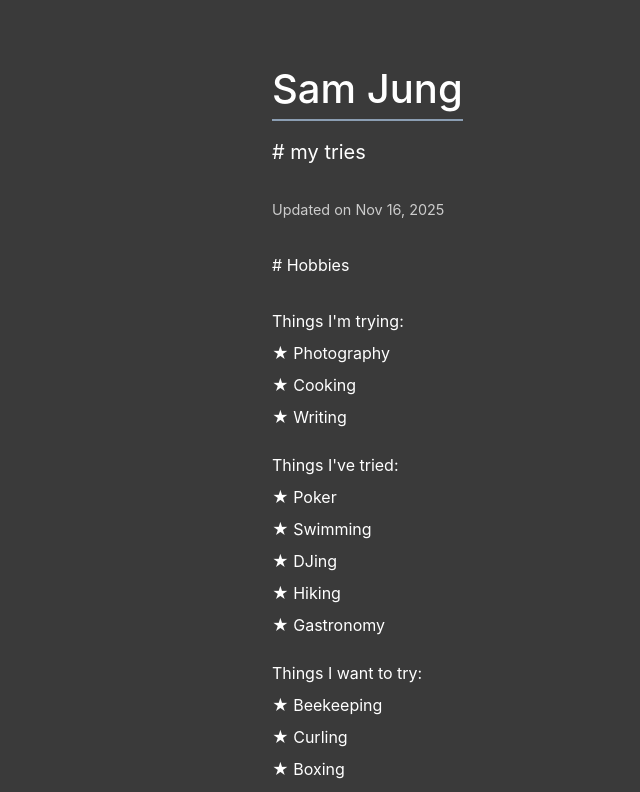
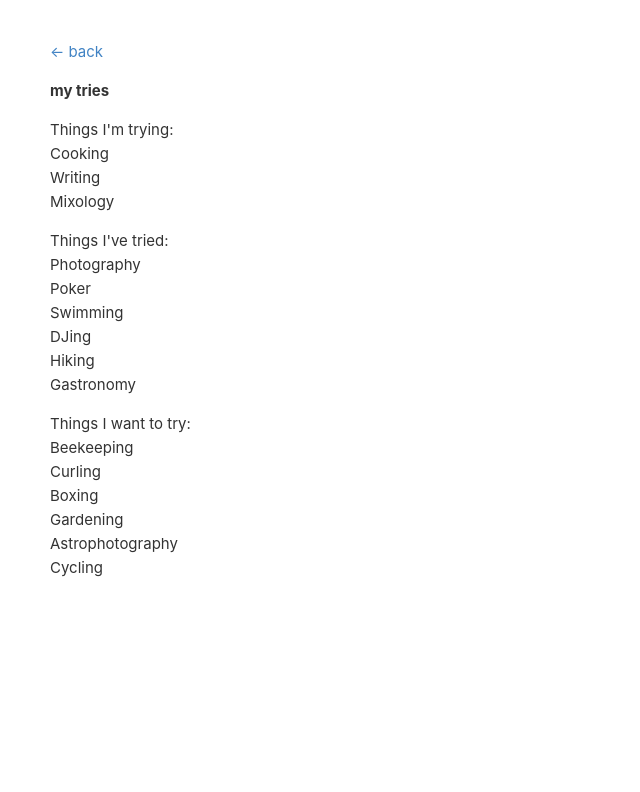
Before and after one commit to sammjung/sam-website, a React (Vite) app: page /hobbies in a window 1280 px wide. Shown: the top 792 px of the page, without its empty margins (0-640 px from the left). Built offline with nearby package versions, Linux system fonts and the light colour scheme.

Commit message:
ujpdated website

```diff
--- a/src/index.css
+++ b/src/index.css
@@ -1,132 +1,23 @@
-:root {
-  font-family: -apple-system, BlinkMacSystemFont, 'Segoe UI', Roboto, Oxygen, Ubuntu, Cantarell, 'Open Sans', 'Helvetica Neue', sans-serif;
-  line-height: 1.5;
-  font-weight: 400;
-  color: #ffffff;
-  background-color: #3a3a3a;
-}
-
 body {
+  font-family: -apple-system, BlinkMacSystemFont, 'Segoe UI', Helvetica, Arial, sans-serif;
+  max-width: 600px;
   margin: 0;
-  display: flex;
-  min-width: 320px;
-  min-height: 100vh;
-}
-
-#root {
-  max-width: 800px;
-  width: 100%;
-  margin: 0 auto;
-  padding: 1rem;
-  text-align: left;
-  box-sizing: border-box;
-}
-
-@media (min-width: 768px) {
-  #root {
-    padding: 2rem;
-  }
-}
-
-h1 {
-  font-size: 2rem;
-  margin-bottom: 0.5rem;
-  font-weight: 500;
-  word-wrap: break-word;
-}
-
-@media (min-width: 768px) {
-  h1 {
-    font-size: 2.5rem;
-  }
-}
-
-h2 {
-  font-size: 1.1rem;
-  font-weight: normal;
-  margin-bottom: 2rem;
-  word-wrap: break-word;
-}
-
-@media (min-width: 768px) {
-  h2 {
-    font-size: 1.25rem;
-  }
-}
-
-h3 {
-  font-size: 1rem;
-  font-weight: normal;
-  margin-bottom: 0.5rem;
-  color: #ffffff;
-}
-
-ul {
-  margin: 0;
-  padding: 0;
-}
-
-li {
-  margin-bottom: 0.5rem;
-  word-wrap: break-word;
-}
-
-em {
-  font-style: italic;
-  color: #cccccc;
+  padding: 40px 50px;
+  line-height: 1.6;
+  font-size: 15px;
+  color: #333;
+  background: #fff;
 }
 
 a {
+  color: #4183c4;
   text-decoration: none;
-  border-bottom: 2px solid #8b9eb3;
-  color: inherit;
-  padding-bottom: 1px;
-  word-wrap: break-word;
-  display: inline-block;
-  line-height: 1.4;
 }
 
 a:hover {
-  background-color: #8b9eb3;
+  text-decoration: underline;
 }
 
-::selection {
-  background-color: #7b61ff;
-  color: white;
+p {
+  margin: 0 0 1em 0;
 }
-
-footer {
-  margin-top: 3rem;
-  font-size: 0.9rem;
-  color: #cccccc;
-}
-
-/* Hobbies page specific styles */
-h4 {
-  font-size: 1rem;
-  font-weight: normal;
-  margin: 1.5rem 0 0.5rem 0;
-  color: #ffffff;
-}
-
-.post-date {
-  color: #cccccc;
-  font-size: 0.9rem;
-  margin: 0.5rem 0 2rem 0;
-}
-
-/* Mobile-specific adjustments */
-@media (max-width: 480px) {
-  li {
-    margin-bottom: 1rem;
-  }
-
-  a {
-    padding: 0 2px;
-  }
-
-  .footer-content {
-    flex-direction: column;
-    gap: 0.5rem;
-  }
-}
--- a/src/pages/Hobbies.tsx
+++ b/src/pages/Hobbies.tsx
@@ -3,49 +3,33 @@ import { Link } from 'react-router-dom'
 function Hobbies() {
   return (
     <div>
-      <h1>
-        <Link to="/" style={{ borderBottom: '2px solid #8b9eb3', display: 'inline-block', paddingBottom: '2px', maxWidth: '100%' }}>
-          Sam Jung
-        </Link>
-      </h1>
+      <p><Link to="/">← back</Link></p>
 
-      <h2 style={{ color: '#ffffff' }}># my tries</h2>
-      <p className="post-date">Updated on Nov 16, 2025</p>
+      <p><strong>my tries</strong></p>
 
-      <h3># Hobbies</h3>
+      <p>Things I'm trying:<br />
+        Cooking<br />
+        Writing<br />
+        Mixology
+      </p>
 
-      <div style={{ maxWidth: '100%', overflow: 'hidden' }}>
-        <h4>Things I'm trying:</h4>
-        <ul style={{ listStyleType: 'none', padding: 0 }}>
-          <li>★ Photography</li>
-          <li>★ Cooking</li>
-          <li>★ Writing</li>
-        </ul>
+      <p>Things I've tried:<br />
+        Photography<br />
+        Poker<br />
+        Swimming<br />
+        DJing<br />
+        Hiking<br />
+        Gastronomy
+      </p>
 
-        <h4>Things I've tried:</h4>
-        <ul style={{ listStyleType: 'none', padding: 0 }}>
-          <li>★ Poker</li>
-          <li>★ Swimming</li>
-          <li>★ DJing</li>
-          <li>★ Hiking</li>
-          <li>★ Gastronomy</li>
-        </ul>
-
-        <h4>Things I want to try:</h4>
-        <ul style={{ listStyleType: 'none', padding: 0 }}>
-          <li>★ Beekeeping</li>
-          <li>★ Curling</li>
-          <li>★ Boxing</li>
-          <li>★ Gardening</li>
-          <li>★ Astrophotography</li>
-          <li>★ Mixology</li>
-          <li>★ Cycling</li>
-        </ul>
-      </div>
-
-      <div className="footer-content" style={{ borderTop: '1px dotted #cccccc', marginTop: '3rem', paddingTop: '1rem' }}>
-        <p style={{ margin: 0, color: '#cccccc', fontSize: '0.9rem' }}>2024 © Sam J.</p>
-      </div>
+      <p>Things I want to try:<br />
+        Beekeeping<br />
+        Curling<br />
+        Boxing<br />
+        Gardening<br />
+        Astrophotography<br />
+        Cycling
+      </p>
     </div>
   )
 }
--- a/src/pages/Home.tsx
+++ b/src/pages/Home.tsx
@@ -1,40 +1,156 @@
 import { Link } from 'react-router-dom'
-import { FaGithub } from 'react-icons/fa'
+import { useEffect, useState } from 'react'
+
+type DayData = { date: string; count: number; level: number }
+
+function ContributionGraph() {
+  const [days, setDays] = useState<DayData[]>([])
+  const [total, setTotal] = useState(0)
+
+  useEffect(() => {
+    fetch('https://github-contributions-api.jogruber.de/v4/sammjung')
+      .then(res => res.json())
+      .then(data => {
+        // API may return contributions as flat array or nested by year
+        let all: DayData[] = []
+        if (Array.isArray(data.contributions)) {
+          all = data.contributions
+        } else if (data.contributions && typeof data.contributions === 'object') {
+          for (const year of Object.values(data.contributions)) {
+            if (Array.isArray(year)) all.push(...(year as DayData[]))
+          }
+        }
+
+        const now = new Date()
+        const cutoff = new Date(now.getFullYear(), now.getMonth() - 4, now.getDate())
+        const cutoffStr = cutoff.toISOString().slice(0, 10)
+
+        const recent = all
+          .filter(d => d.date >= cutoffStr && d.date <= now.toISOString().slice(0, 10))
+          .sort((a, b) => a.date.localeCompare(b.date))
+
+        setDays(recent)
+        setTotal(recent.reduce((sum, d) => sum + d.count, 0))
+      })
+      .catch(() => {})
+  }, [])
+
+  if (days.length === 0) return null
+
+  const colors = ['#ebedf0', '#9ec4e8', '#5a9fd4', '#3a7cb8', '#1a5276']
+
+  // Build weeks (columns) with 7 rows each (Sun-Sat)
+  const weeks: DayData[][] = []
+  let currentWeek: DayData[] = []
+  const startDay = new Date(days[0].date).getDay()
+  for (let i = 0; i < startDay; i++) {
+    currentWeek.push({ date: '', count: 0, level: -1 })
+  }
+  for (const day of days) {
+    currentWeek.push(day)
+    if (currentWeek.length === 7) {
+      weeks.push(currentWeek)
+      currentWeek = []
+    }
+  }
+  if (currentWeek.length > 0) weeks.push(currentWeek)
+
+  // Build month labels positioned above the correct week columns
+  const monthNames = ['Jan', 'Feb', 'Mar', 'Apr', 'May', 'Jun', 'Jul', 'Aug', 'Sep', 'Oct', 'Nov', 'Dec']
+  const monthLabels: { label: string; weekIndex: number }[] = []
+  let lastMonth = -1
+  for (let wi = 0; wi < weeks.length; wi++) {
+    const firstReal = weeks[wi].find(d => d.date)
+    if (firstReal) {
+      const month = new Date(firstReal.date + 'T00:00:00').getMonth()
+      if (month !== lastMonth) {
+        monthLabels.push({ label: monthNames[month], weekIndex: wi })
+        lastMonth = month
+      }
+    }
+  }
+
+  const cellSize = 10
+  const gap = 2
+
+  return (
+    <div>
+      <a href="https://github.com/sammjung" style={{ borderBottom: 'none' }}>
+        <div style={{ position: 'relative', paddingTop: '18px' }}>
+          {monthLabels.map((m, i) => (
+            <span
+              key={i}
+              style={{
+                position: 'absolute',
+                top: 0,
+                left: m.weekIndex * (cellSize + gap),
+                fontSize: '11px',
+                color: '#666',
+              }}
+            >
+              {m.label}
+            </span>
+          ))}
+          <div style={{ display: 'flex', gap: `${gap}px` }}>
+            {weeks.map((week, wi) => (
+              <div key={wi} style={{ display: 'flex', flexDirection: 'column', gap: `${gap}px` }}>
+                {week.map((day, di) => (
+                  <div
+                    key={di}
+                    title={day.date ? `${day.date}: ${day.count} contributions` : ''}
+                    style={{
+                      width: `${cellSize}px`,
+                      height: `${cellSize}px`,
+                      borderRadius: '2px',
+                      backgroundColor: day.level === -1 ? 'transparent' : colors[day.level] || colors[0],
+                    }}
+                  />
+                ))}
+              </div>
+            ))}
+          </div>
+        </div>
+      </a>
+      <p style={{ fontSize: '13px', color: '#666', marginTop: '6px' }}>
+        {total} contributions in the last 4 months
+      </p>
+    </div>
+  )
+}
 
 function Home() {
   return (
     <div>
-      <h1 style={{ borderBottom: '2px solid #8b9eb3', display: 'inline-block', paddingBottom: '2px', maxWidth: '100%' }}>Sam Jung</h1>
-      <h2>
-        a tech & government accelerationist, and <a href="https://valleyslop.com/" target="_blank" rel="noopener noreferrer">writer from San Francisco</a>
-      </h2>
+      <p>
+        I'm Sam Jung, a tech & government accelerationist, and{' '}
+        <a href="https://valleyslop.com/" target="_blank" rel="noopener noreferrer">writer</a> from San Francisco.
+      </p>
 
-      <h3>Currently:</h3>
-      <ul style={{ listStyleType: 'none', padding: 0 }}>
-        <li><em>mangling</em> <a href="https://afterquery.com">useful data at AfterQuery</a></li>
-        <li><em>learning</em> <Link to="/hobbies">photography</Link></li>
-      </ul>
+      <p>
+        I'm currently <a href="https://afterquery.com">mangling useful data at AfterQuery</a>.
+      </p>
 
-      <h3>Formerly:</h3>
-      <ul style={{ listStyleType: 'none', padding: 0 }}>
-        <li><em>founded</em> <a href="https://archon.inc">a YC-backed cybersecurity startup</a></li>
-        <li><em>scaled</em> <a href="https://paragonfellowship.org">a tech policy fellowship</a></li>
-        <li><em>worked on CBRN policy with the </em> <a href="https://www.nist.gov/aisi">U.S. AI Safety Institute</a></li>
-        <li><em>advised diplomats on emerging tech</em> <a href="https://www.state.gov"> @ U.S. Department ofState</a></li>
-        <li><em>evangelized open source AI</em> <a href="https://allenai.org">@ Ai2</a></li>
-      </ul>
+      <p>
+        Previously, I founded a YC-backed <a href="https://archon.inc">cybersecurity startup</a>,{' '}
+        scaled a <a href="https://paragonfellowship.org">tech policy fellowship</a>,{' '}
+        worked on CBRN policy with the <a href="https://www.nist.gov/aisi">U.S. AI Safety Institute</a>,{' '}
+        advised diplomats on emerging tech at the <a href="https://www.state.gov">U.S. Department of State</a>,{' '}
+        and evangelized open source AI at <a href="https://allenai.org">AI2</a>.
+      </p>
 
-      <h3>Education:</h3>
-      <ul style={{ listStyleType: 'none', padding: 0 }}>
-        <li><em>BA in Government, MSE in CS @ the University of Pennsylvania</em></li>
-      </ul>
+      <p>
+        BA in Government, MSE in CS @ the University of Pennsylvania.
+      </p>
 
-      <p style={{ marginTop: '2rem', wordBreak: 'break-word' }}><strong>meet me</strong> at samj [at] afterquery.com</p>
+      <p>
+        I enjoy <Link to="/hobbies">photography</Link> and <a href="https://valleyslop.com/" target="_blank" rel="noopener noreferrer">writing</a>.
+      </p>
 
-      <div className="footer-content" style={{ borderTop: '1px dotted #cccccc', marginTop: '3rem', paddingTop: '1rem', display: 'flex', alignItems: 'center', gap: '0.5rem', flexWrap: 'wrap' }}>
-        <a href="https://github.com/sammjung" style={{ marginRight: '0.5rem', borderBottom: 'none' }}><FaGithub size={20} /></a>
-        <p style={{ margin: 0, color: '#cccccc', fontSize: '0.9rem' }}>2024 © Sam J.</p>
-      </div>
+      <ContributionGraph />
+
+      <p>
+        samj [at] afterquery.com · <a href="https://github.com/sammjung">GitHub</a>
+      </p>
     </div>
   )
 }
```
Also changed, not shown: 5 other files (tests, documents, lock files or other folders).
